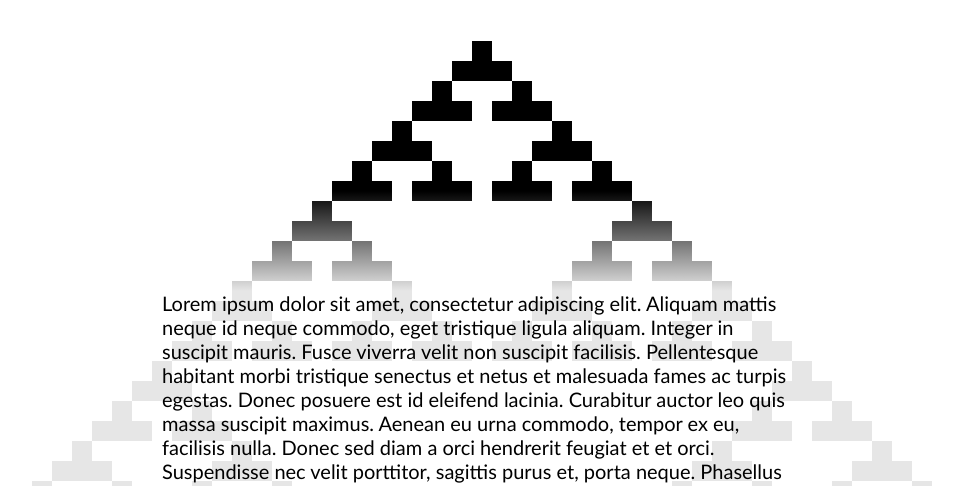
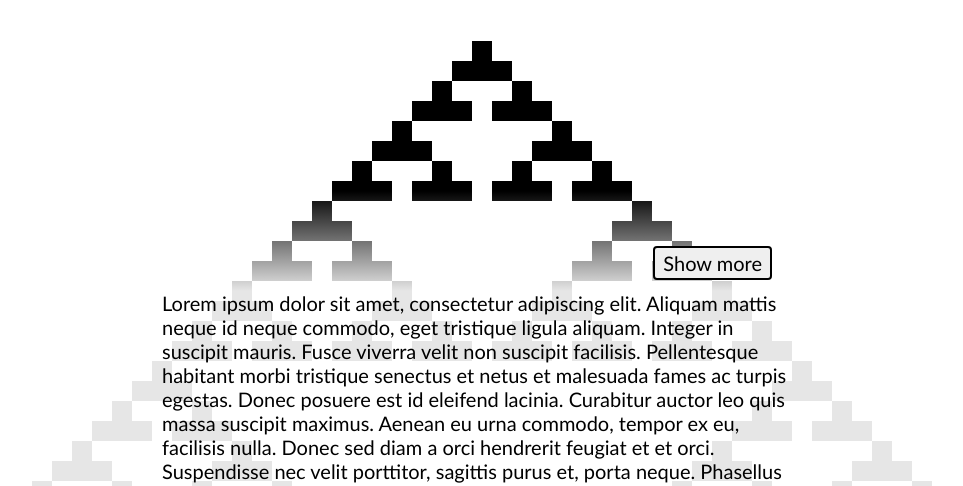
Before and after one commit to Camto/Elementary, a plain HTML site: page index.html in a window 1280 px wide. Shown: the part 311-797 px from the top of the page, without its empty margins (158-1121 px from the left). Drawn offline with Linux system fonts and the light colour scheme.

Commit message:
Implement "Show more" button.

```diff
--- a/index.html
+++ b/index.html
@@ -123,9 +123,13 @@
 		</div>
 
 		<div>
-			<canvas id="canvas" height="1200"></canvas>
+			<canvas id="canvas" height="1800"></canvas>
 
 			<div id="content">
+				<button id="show-canvas-button" class="clicky" onclick="toggle_lower(this)">
+					Show more
+				</button>
+
 				<p>Lorem ipsum dolor sit amet, consectetur adipiscing elit. Aliquam mattis neque id neque commodo, eget tristique ligula aliquam. Integer in suscipit mauris. Fusce viverra velit non suscipit facilisis. Pellentesque habitant morbi tristique senectus et netus et malesuada fames ac turpis egestas. Donec posuere est id eleifend lacinia. Curabitur auctor leo quis massa suscipit maximus. Aenean eu urna commodo, tempor ex eu, facilisis nulla. Donec sed diam a orci hendrerit feugiat et et orci. Suspendisse nec velit porttitor, sagittis purus et, porta neque. Phasellus facilisis consectetur gravida. Praesent ut risus id diam bibendum congue. Fusce sit amet hendrerit libero, ac viverra urna. Praesent quis efficitur nulla, quis tincidunt nunc.</p>
 
 				<p>Mauris pellentesque cursus nisi, in consequat enim vulputate sit amet. Sed pulvinar, lorem ac pulvinar venenatis, arcu elit dignissim dolor, et porttitor erat nulla non nulla. Mauris efficitur eu ante eu ornare. Vivamus eget risus at nibh tempus aliquam. Aliquam ut efficitur diam. Donec suscipit maximus risus vitae finibus. Vivamus non quam sollicitudin, egestas quam nec, auctor diam. Quisque nec quam neque. Nam mattis lacus vel egestas interdum. In ullamcorper condimentum tempus. Pellentesque vulputate enim leo, ut ultricies quam pretium sed. Vivamus tempor ante vitae enim auctor feugiat. Sed ullamcorper et elit sit amet maximus. Fusce nec ex sapien.</p>
@@ -136,6 +140,12 @@
 
 				<p>Sed dolor libero, ultricies vel ligula ac, interdum porttitor purus. Morbi sagittis justo sed leo ultrices, ac porttitor tortor laoreet. Aenean tristique lacinia ante ut blandit. Aenean a commodo nunc. Pellentesque ut neque bibendum, venenatis enim vitae, elementum libero. Vivamus fringilla tincidunt ante, in hendrerit urna iaculis vel. Aliquam bibendum pharetra nunc id lobortis. Nullam id gravida tortor. Proin consectetur congue rutrum.</p>
 
+				<p>Lorem ipsum dolor sit amet, consectetur adipiscing elit. Aliquam mattis neque id neque commodo, eget tristique ligula aliquam. Integer in suscipit mauris. Fusce viverra velit non suscipit facilisis. Pellentesque habitant morbi tristique senectus et netus et malesuada fames ac turpis egestas. Donec posuere est id eleifend lacinia. Curabitur auctor leo quis massa suscipit maximus. Aenean eu urna commodo, tempor ex eu, facilisis nulla. Donec sed diam a orci hendrerit feugiat et et orci. Suspendisse nec velit porttitor, sagittis purus et, porta neque. Phasellus facilisis consectetur gravida. Praesent ut risus id diam bibendum congue. Fusce sit amet hendrerit libero, ac viverra urna. Praesent quis efficitur nulla, quis tincidunt nunc.</p>
+
+				<p>Mauris pellentesque cursus nisi, in consequat enim vulputate sit amet. Sed pulvinar, lorem ac pulvinar venenatis, arcu elit dignissim dolor, et porttitor erat nulla non nulla. Mauris efficitur eu ante eu ornare. Vivamus eget risus at nibh tempus aliquam. Aliquam ut efficitur diam. Donec suscipit maximus risus vitae finibus. Vivamus non quam sollicitudin, egestas quam nec, auctor diam. Quisque nec quam neque. Nam mattis lacus vel egestas interdum. In ullamcorper condimentum tempus. Pellentesque vulputate enim leo, ut ultricies quam pretium sed. Vivamus tempor ante vitae enim auctor feugiat. Sed ullamcorper et elit sit amet maximus. Fusce nec ex sapien.</p>
+
+				<p>Nunc lobortis suscipit gravida. Fusce congue ex at ipsum consectetur mattis. Nulla aliquet lectus maximus, facilisis sem in, aliquam lorem. Nullam in facilisis eros. Curabitur maximus venenatis ipsum. Pellentesque sed neque at elit tincidunt maximus. Integer neque nibh, vestibulum vel convallis eget, tempor ac sem. Curabitur maximus condimentum semper. Pellentesque leo turpis, consequat id massa ac, laoreet luctus velit. Quisque ac eleifend ligula. Ut id neque eu purus faucibus accumsan quis eu diam. Donec lacinia turpis vitae nibh tincidunt, ut accumsan sapien tempus. Pellentesque dignissim tincidunt risus sed iaculis. Fusce id est lorem. Donec eu gravida dolor. Ut posuere convallis cursus.</p>
+
 				<p>Quisque volutpat nulla volutpat, convallis leo et, condimentum ex. Etiam accumsan nunc vitae neque mollis placerat. Curabitur vitae dignissim libero, ac sagittis felis. Sed convallis nibh eu ipsum lobortis, eu scelerisque enim dapibus. Vivamus sit amet molestie ipsum, at dignissim magna. Suspendisse sagittis odio in rhoncus tempor. Vestibulum sollicitudin malesuada orci sed varius. Curabitur eget feugiat nisl. Ut quis pharetra sapien. Vivamus id sollicitudin orci. Morbi in eleifend tellus, quis dignissim felis. Donec lacinia luctus orci, quis cursus diam viverra ac. Duis orci lectus, molestie in facilisis suscipit, posuere ac urna. Nulla quis augue eget turpis rhoncus sagittis nec at enim. Etiam lobortis placerat ante sed molestie.</p>
 
 				<p>Sed dolor libero, ultricies vel ligula ac, interdum porttitor purus. Morbi sagittis justo sed leo ultrices, ac porttitor tortor laoreet. Aenean tristique lacinia ante ut blandit. Aenean a commodo nunc. Pellentesque ut neque bibendum, venenatis enim vitae, elementum libero. Vivamus fringilla tincidunt ante, in hendrerit urna iaculis vel. Aliquam bibendum pharetra nunc id lobortis. Nullam id gravida tortor. Proin consectetur congue rutrum.</p>
--- a/script.js
+++ b/script.js
@@ -1,6 +1,7 @@
 var bit_elems;
 var rule_num_elem;
 var num_input_elem;
+var content_elem;
 var canvas;
 var ctx;
 
@@ -84,6 +85,18 @@ function update_num_input() {
 	}
 }
 
+function toggle_lower(button_elem) {
+	requires_content();
+
+	if(!content_elem.classList.contains("lower")) {
+		content_elem.classList.add("lower");
+		button_elem.innerText = "Show less";
+	} else {
+		content_elem.classList.remove("lower");
+		button_elem.innerText = "Show more";
+	}
+}
+
 function requires_rule_num() {
 	if(!rule_num_elem)
 		rule_num_elem = document.getElementById("rule-num");
@@ -97,6 +110,11 @@ function requires_num_input() {
 function requires_bits() {
 	if(!bit_elems)
 		bit_elems = Array.from(document.querySelectorAll(".rule-bit-table .clicky"));
+}
+
+function requires_content() {
+	if(!content_elem)
+		content_elem = document.getElementById("content");
 }
 
 function render() {
@@ -127,7 +145,7 @@ function run_elementary() {
 
 	rows = [cells];
 
-	for(let _ of Array(60)) {
+	for(let _ of Array(90)) {
 		cells = cells.map((mid_cell, i) => {
 			let left_cell = i > 0 ? cells[i - 1] : false;
 			let right_cell = i < cell_num - 1 ? cells[i + 1] : false;
--- a/style.css
+++ b/style.css
@@ -4,7 +4,6 @@
 
 body {
 	margin: 0px;
-	margin-bottom: 15vh;
 }
 
 #title {
@@ -110,10 +109,34 @@ input[type=text] {
 }
 
 #content {
+	position: absolute;
+
 	background: linear-gradient(#00000000 150px, rgba(255, 255, 255, 0.9) 250px, rgba(255, 255, 255, 0.9) 1000px, white 1200px);
-	padding: 230px max(25%, 100px) 0px max(25%, 100px);
+
+	padding: 230px max(25%, 100px) 15vh max(25%, 100px);
+
+	transition-property: margin-top;
+	transition-duration: 0.75s;
+}
+
+#content.lower {
+	margin-top: 60vh;
 }
 
 p {
 	font-size: 20px;
 }
+
+#show-canvas-button {
+	float: right;
+	margin-right: 30px;
+	margin-top: -25px;
+	font-size: 20px;
+	border-radius: 4px;
+	border: 2px solid black;
+	padding: 3px 8px 3px 8px;
+}
+
+#show-canvas-button:active {
+	background-color: #ccc;
+}
```
